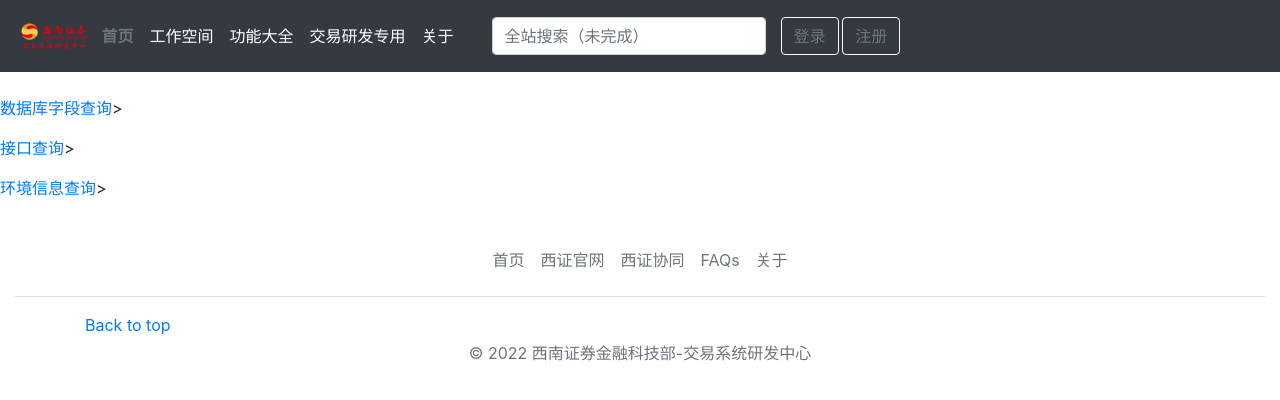
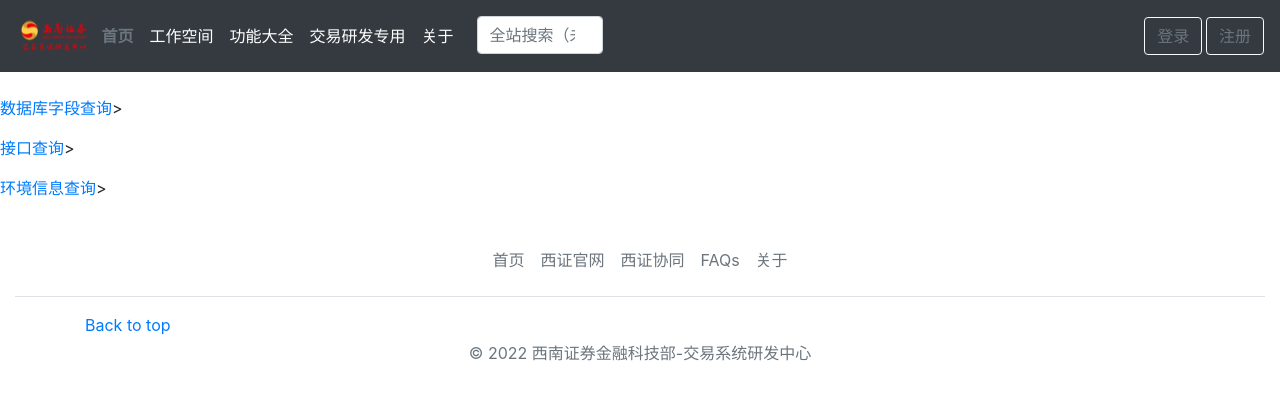
Before and after one commit to wqmeepo/bywq, a Flask app: page /bs/bop in a window 1280 px wide. Shown: the top 400 px of the page. Run offline with Flask 2, Linux system fonts and the light colour scheme; some libraries are stand-ins or nearby versions.

Commit message:
header bug修复

```diff
--- a/JyManagerSystem/app/templates/home/header.html
+++ b/JyManagerSystem/app/templates/home/header.html
@@ -30,28 +30,24 @@
     <link href="{{ url_for('static',filename='home/css/headers.css') }}" rel="stylesheet">
 </head>
 <body>
-
-<div class="total-header">
-    <header class="p-3 bg-dark text-white row clearfix">
-        <div class="d-flex flex-wrap align-items-center justify-content-center justify-content-lg-start">
+<header class="col-12 p-3 bg-dark text-white container-fluid">
+    <div class="d-flex align-items-center justify-content-center justify-content-between row">
+        <ul class="nav col-6 me-lg-auto mb-2 justify-content-begin mb-md-0">
             <svg xmlns="" width="18" height="18" fill="currentColor"
                  class="bi bi-infinity" viewBox="0 0 16 16"><img
                     src="{{ url_for('static',filename='home/images/JYLOGO_svg.png') }}">
             </svg>&nbsp;
-            <ul class="nav col-12 col-lg-auto me-lg-auto mb-2 justify-content-center mb-md-0">
             <li><b><a href="{{ url_for('home.index') }}" class="nav-link px-2 text-secondary">首页</a></b></li>
             <li><a href="#" class="nav-link px-2 text-white">工作空间</a></li>
             <li><a href="#" class="nav-link px-2 text-white">功能大全</a></li>
             <li><a href="#" class="nav-link px-2 text-white">交易研发专用</a></li>
             <li><a href="#" class="nav-link px-2 text-white">关于</a></li>
-            </ul>
-
-            <form class="col-12 col-lg-auto mb-3 mb-lg-0 me-lg-3">
+            <form class="col-3 mb-3 mb-lg-0 me-lg-3">
                 <input type="search" class="form-control form-control-dark" placeholder="全站搜索（未完成）"
                        aria-label="搜索">
             </form>
-
-            <div class="text-muted" style="font-size: small">
+        </ul>
+        <div class="col-auto text-muted" style="font-size: small">
 
             {% if "user_id" in session %}
                 {{ session.get('username') }}您好，欢迎使用本系统
@@ -69,6 +65,5 @@
         </div>
     </div>
 </header>
-</div>
 <br>
 </body>
```
Lines whose indentation alone changed are shown as unchanged.
